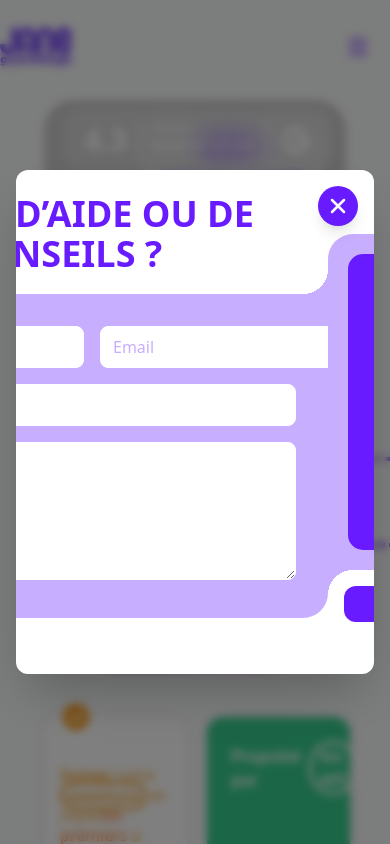
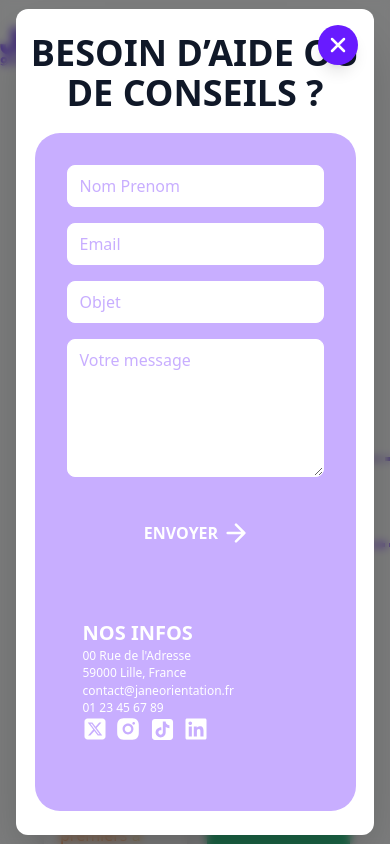
Before and after one commit to EDauchy/Jane_Orientation_Front, a React (Vite) app: page / in a window 390 px wide. Shown: the top 844 px of the page. Built offline with nearby package versions, Linux system fonts and the light colour scheme; grey boxes are pictures that could not be loaded.

Commit message:
feat(STK-121): make page responsive and add map

```diff
--- a/src/components/home/ContactForm.tsx
+++ b/src/components/home/ContactForm.tsx
@@ -4,27 +4,27 @@ export default function ContactForm() {
   return (
     <section className=" w-full flex items-center justify-center">
 
-      <div className=" flex w-200 ">
+      <div className=" flex w-200 md:flex-row flex-col">
 
-        <div className="w-2/3 ">
+        <div className="md:w-2/3 ">
           <div className="h-25">
-           <h2 className="text-center text-4xl font-extrabold uppercase text-[#681bff] [text-shadow:1px_1px_0_#fff] ">
+            <h2 className="text-center text-4xl font-extrabold uppercase text-primary [text-shadow:1px_1px_0_#fff] ">
               Besoin d’aide ou de conseils ?
             </h2>
           </div>
-          <div className="p-8 bg-[#c8aeff] rounded-[25px] rounded-tr-none mb-8">
-            <form className="  space-y-4">
-              {/* Nom et Prénom sur la même ligne */}
-              <div className="flex gap-4">
+          <div className="p-8 bg-[#c8aeff] md:rounded-[25px] md:rounded-tr-none md:mb-8 mx-4 md:mx-0 rounded-t-[25px]">
+            <form className="space-y-4">
+              {/* Nom et Prénom : Colonne sur mobile, Ligne sur tablette/desktop */}
+              <div className="flex flex-col md:flex-row gap-4">
                 <input
                   type="text"
                   placeholder="Nom Prenom"
-                  className="flex-1 px-3 py-2 border rounded-lg border-white focus:outline-hidden focus:ring-2 bg-white focus:ring-[#681bff] placeholder:text-[#c8aeff]"
+                  className="flex-1 px-3 py-2 border rounded-lg border-white focus:outline-none focus:ring-2 bg-white focus:ring-primary placeholder:text-[#c8aeff]"
                 />
                 <input
                   type="email"
                   placeholder="Email"
-                  className="flex-1 px-3 py-2 border rounded-lg border-white focus:outline-hidden focus:ring-2 bg-white focus:ring-[#681bff] placeholder:text-[#c8aeff]"
+                  className="flex-1 px-3 py-2 border rounded-lg border-white focus:outline-none focus:ring-2 bg-white focus:ring-primary placeholder:text-[#c8aeff]"
                 />
               </div>
 
@@ -32,13 +32,12 @@ export default function ContactForm() {
               <input
                 type="text"
                 placeholder="Objet"
-                className="w-full px-3 py-2 border rounded-lg border-white focus:outline-hidden focus:ring-2 bg-white focus:ring-[#681bff] placeholder:text-[#c8aeff]"
+                className="w-full px-3 py-2 border rounded-lg border-white focus:outline-none focus:ring-2 bg-white focus:ring-primary placeholder:text-[#c8aeff]"
               />
 
-              {/* Message */}
               <textarea
                 placeholder="Votre message"
-                className="w-full px-3 py-2 border rounded-lg border-white focus:outline-hidden focus:ring-2 bg-white focus:ring-[#681bff] placeholder:text-[#c8aeff] text-gray-800"
+                className="w-full px-3 py-2 border rounded-lg border-white focus:outline-none focus:ring-2 bg-white focus:ring-primary placeholder:text-[#c8aeff] text-gray-800"
                 rows={5}
                 aria-label="Votre message"
               />
@@ -46,12 +45,12 @@ export default function ContactForm() {
           </div>
         </div>
 
-        <div className="relative w-1/3 flex flex-col ">
-        <div className="absolute -left-[25px] top-[75px] w-[calc(25px)] h-[25px] bg-[radial-gradient(circle_at_top_left,transparent_25px,#c8aeff_25px)] "></div>{" "}
-        <div className="absolute left-0 bottom-[55px] w-[calc(25px)] h-[25px] bg-[radial-gradient(circle_at_bottom_right,transparent_25px,#c8aeff_25px)] "></div>{" "}
+        <div className="relative md:w-1/3 flex md:flex-col flex-col-reverse ">
+          <div className="hidden md:block absolute -left-[25px] top-[75px] w-[calc(25px)] h-[25px] bg-[radial-gradient(circle_at_top_left,transparent_25px,#c8aeff_25px)] "></div>{" "}
+          <div className="hidden md:block absolute left-0 bottom-[55px] w-[calc(25px)] h-[25px] bg-[radial-gradient(circle_at_bottom_right,transparent_25px,#c8aeff_25px)] "></div>{" "}
 
-          <div className="flex-1 bg-[#c8aeff] rounded-[25px] rounded-bl-none text-start p-5 mt-10">
-            <div className="h-full bg-[#681bff] px-7 py-12 rounded-[15px]">
+          <div className="flex-1 bg-[#c8aeff] md:rounded-[25px] md:rounded-bl-none rounded-b-[25px] text-start p-5 md:mt-10 mx-4 md:mx-0 ">
+            <div className="h-full bg-primary px-7 py-12 rounded-[15px]">
               <div className="h-full flex flex-col items-start justify-between text-sm">
                 <h3 className="text-xl font-extrabold text-white">NOS INFOS</h3>
 
@@ -72,10 +71,10 @@ export default function ContactForm() {
 
             </div>
           </div>
-          <div className="h-20 p-4 w-full">
+          <div className="md:h-20 md:p-4 md:w-full md:bg-transparent bg-[#c8aeff] mx-4 md:mx-0 px-5">
             <button
               className="
-                h-9 bg-[#681bff] w-full rounded-xl text-white font-bold uppercase
+                h-9 bg-primary w-full rounded-xl text-white font-bold uppercase
                 flex items-center justify-center space-x-2
                 transition duration-150
             "
--- /dev/null
+++ b/src/pages/Contact.tsx
@@ -0,0 +1,32 @@
+'use client'
+
+import { useState } from "react";
+import ContactForm from "../components/home/ContactForm";
+import Header from "../components/home/Header";
+import Footer from "../components/home/Footer";
+
+export default function Contact() {
+
+    return (
+        <>
+            <Header />
+            <div className="relative w-full h-[400px] overflow-hidden border border-gray-100">
+
+                <div className="absolute inset-0 z-10 mt-18 pointer-events-none
+                bg-gradient-to-b from-white from-[0px]
+                via-white/50 via-[10px]
+                to-white/0 to-[110px]" />
+                <iframe
+                    title="Ynov Campus Lille"
+                    src="https://www.google.com/maps/embed?pb=!1m18!1m12!1m3!1d2528.571190034841!2d3.1465725121652954!3d50.67222177151708!2m3!1f0!2f0!3f0!3m2!1i1024!2i768!4f13.1!3m3!1m2!1s0x47c2d52ad64db61b%3A0xb7a8e01a8a006c90!2sYnov%20Campus%20Lille%20-%20Ecole%20des%20m%C3%A9tiers%20du%20digital!5e0!3m2!1sfr!2sfr!4v1771501146557!5m2!1sfr!2sfr"
+                    className="w-full h-full mt-18"
+                    style={{ border: 0 }}
+                    loading="lazy"
+                ></iframe>
+            </div>
+            <div className="h-18"></div>
+            <ContactForm />
+            <Footer />
+        </>
+    );
+}
```
Lines whose indentation alone changed are shown as unchanged.
